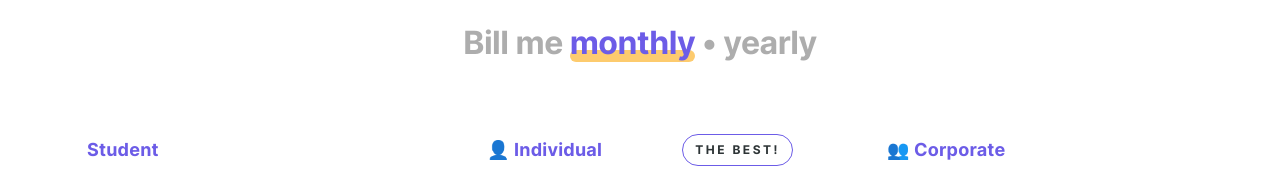
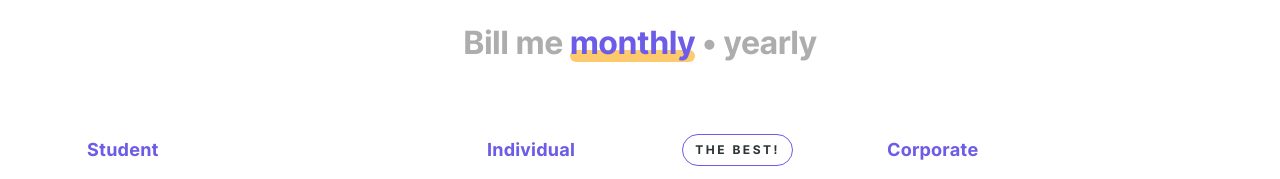
Before and after one commit to ol-stan/grid-css, a plain HTML site: page index.html in a window 1280 px wide. Shown: the part 2260-2439 px from the top of the page. Drawn offline with Linux system fonts and the light colour scheme.

Commit message:
remove symbols from text

```diff
--- a/index.html
+++ b/index.html
@@ -286,7 +286,7 @@
                     <button class="button price-card-button">Try for free</button>
                 </li>
                 <li class="price-card">
-                    <div class="price-card-name">👤 Individual<span class="price-card-label">the best!</span></div>
+                    <div class="price-card-name">Individual<span class="price-card-label">the best!</span></div>
                     <div class="price-card-price">
                         <span class="price-card-price-amount">$24</span> / month
                     </div>
@@ -300,7 +300,7 @@
                     <button class="button price-card-button">Regular license</button>
                 </li>
                 <li class="price-card">
-                    <div class="price-card-name">👥 Corporate</div>
+                    <div class="price-card-name">Corporate</div>
                     <div class="price-card-price">
                         <span class="price-card-price-amount">$12</span> / editor
                     </div>
```
